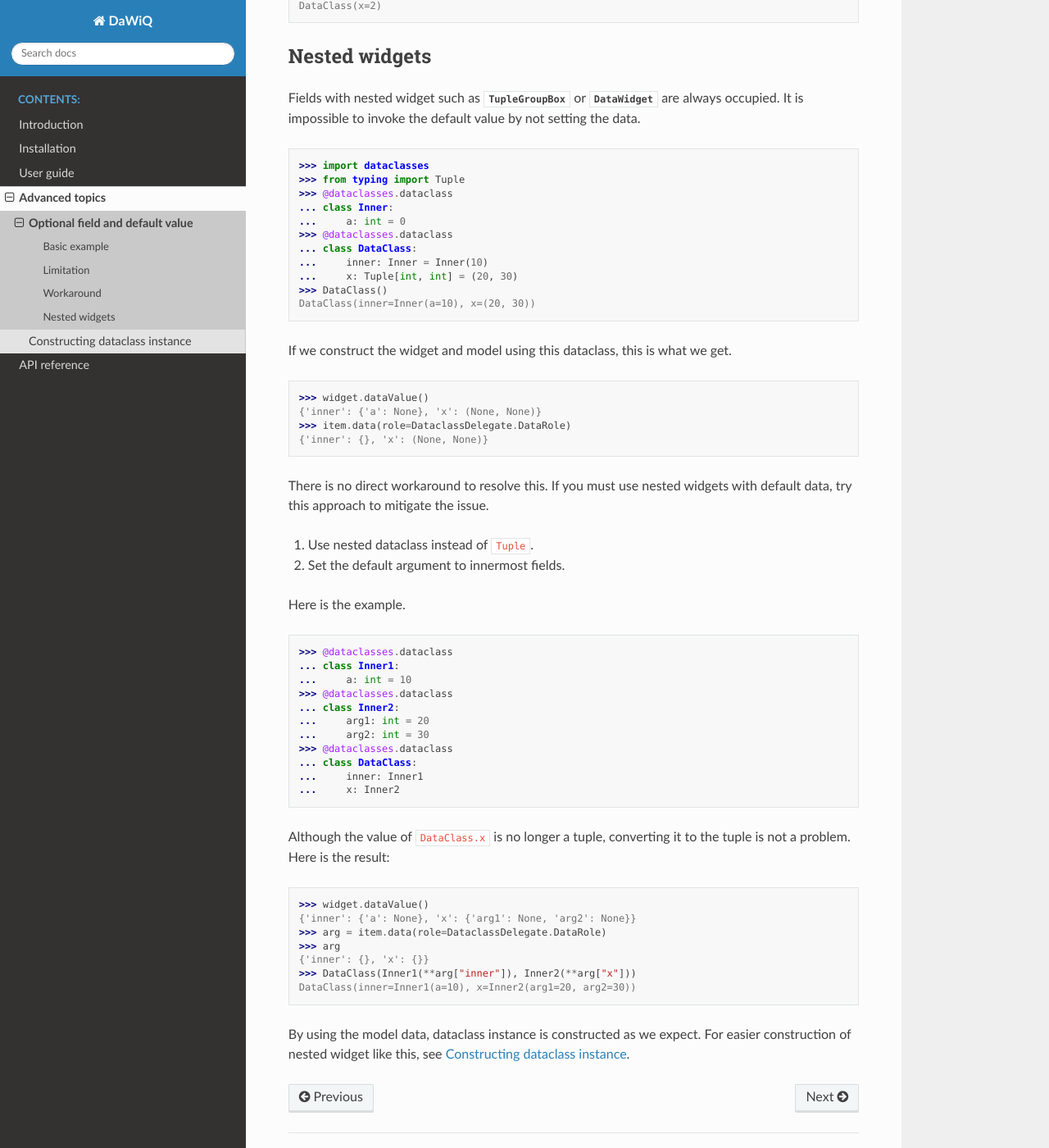
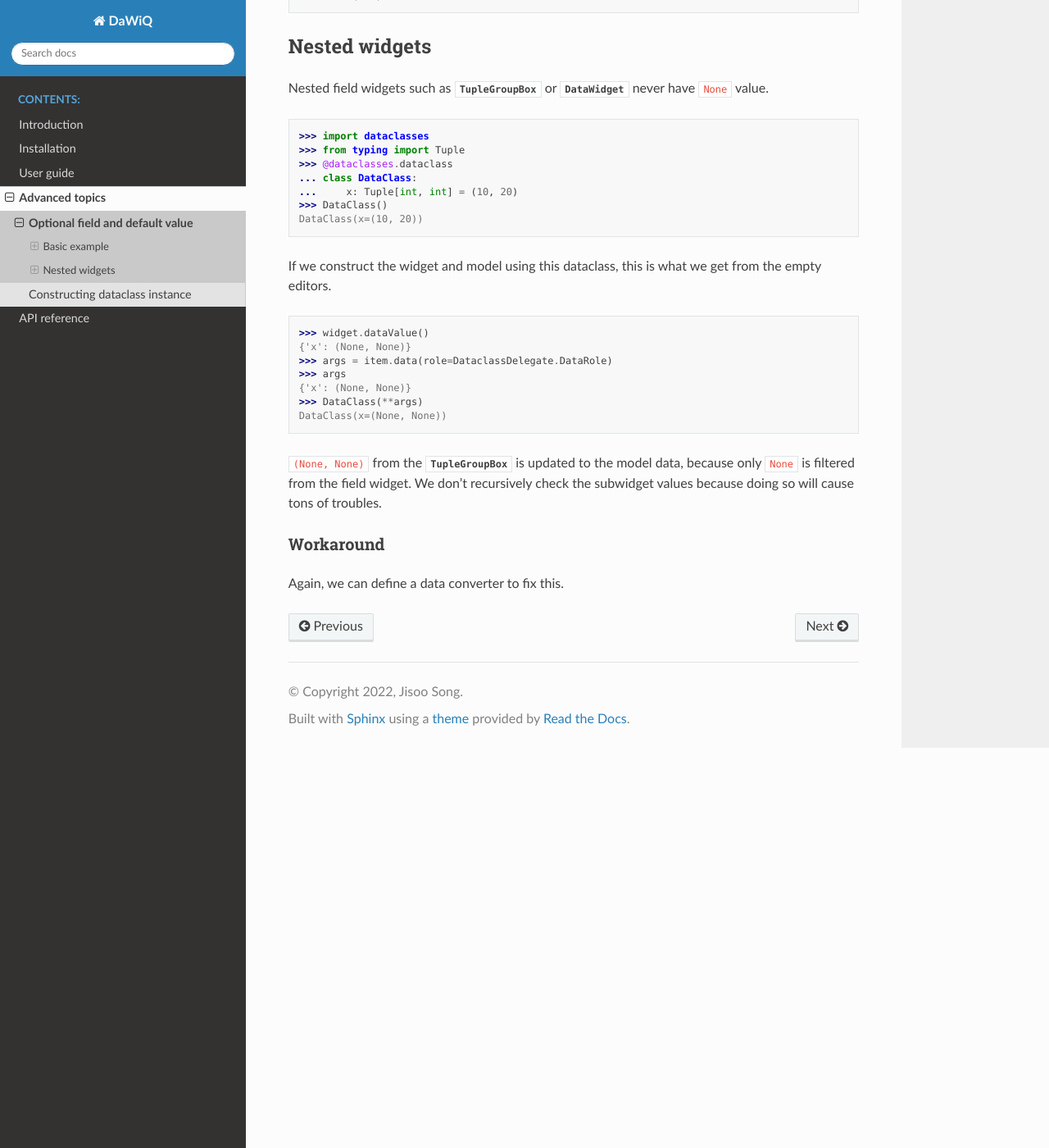
Before and after one commit to JSS95/dawiq, a Sphinx documentation site: the page built from doc/source/explanation/optional-vs-default.rst, in a window 1280 px wide and 1400 px high, scrolled down 3914 px. Shown: the whole window at 82% size. Built offline with Sphinx 7.4.7 and the Read the Docs theme 2.0.0, drawn with Linux system fonts in a browser that asks for light colours; some of the changed text lies outside the part shown.

Commit message:
doc: add doc for default value of nested widget
Enhance doc

```diff
--- a/doc/source/explanation/optional-vs-default.rst
+++ b/doc/source/explanation/optional-vs-default.rst
@@ -32,10 +32,10 @@ TypeError: __init__() missing 1 required positional argument: 'b'
 >>> DataClass(1, None)
 DataClass(a=1, b=None, c=0, d=None)
 
-``DataClass.b`` can have :obj:`None` value but the field is mandatory. On the other hand, ``DataClass.c`` is not mandatory but it should not be :obj:`None`.
+``DataClass.b`` can have ``None`` value but the field is mandatory. On the other hand, ``DataClass.c`` is not mandatory but it should not be ``None``.
 
 .. note::
-    In fact, Python does not perform type check and allows you to pass :obj:`None` to ``DataClass.c``.
+    In fact, Python does not perform type check and allows you to pass ``None`` to ``DataClass.c``.
     However this shouldn't be performed for robust typing.
 
 How will the data widget from ``DataClass`` be?
@@ -174,8 +174,8 @@ What about the widget data and the model data?
 >>> item.data(role=DataclassDelegate.DataRole)  # doctest: +SKIP
 {}
 
-Data values of all widgets are :obj:`None`, as :obj:`None` is designed to be.
-When setting the widget data to the model data, the delegate ignores the field with :obj:`None`.
+Data values of all widgets are ``None``, as ``None`` is designed to be.
+When setting the widget data to the model data, the delegate ignores the field with ``None``.
 Therefore the model data is an empty dictionary.
 
 Now let's change the widget data to update the model data.
@@ -197,7 +197,7 @@ DataClass(a=3, b=4, c=0, d=None)
 We can see that ``DataClass.c`` does not exist in the model data so the dataclass constructor used the default value instead.
 
 Limitation
-==========
+----------
 
 Now if we want to set ``None`` to ``DataClass.d``, we can just delete the field widget data.
 Then the field data in the model will be deleted and dataclass constructor will use the default value, which is ``None``.
@@ -227,11 +227,11 @@ It cannot be a valid value which is updated to the model data.
 
 This is the limitation of DaWiQ and in fact is an intended behavior.
 It is because defining a dedicated sentinel object makes things ugly when we serialize the data or construct nested dataclass.
-However a workaround is possible using the widget data converter explained in :ref:`data-model`.
 
 Workaround
-==========
+----------
 
+We can avoid this problem by using the widget data converter explained in :ref:`data-model`.
 Let's redefine the dataclass as follows and run the GUI construction code in the basic example section above.
 
 >>> import dataclasses
@@ -277,58 +277,30 @@ DataClass(x=2)
 Nested widgets
 ==============
 
-Fields with nested widget such as :class:`.TupleGroupBox` or :class:`.DataWidget` are always occupied.
-It is impossible to invoke the default value by not setting the data.
+Nested field widgets such as :class:`.TupleGroupBox` or :class:`.DataWidget` never have ``None`` value.
 
 >>> import dataclasses
 >>> from typing import Tuple
 >>> @dataclasses.dataclass
-... class Inner:
-...     a: int = 0
->>> @dataclasses.dataclass
 ... class DataClass:
-...     inner: Inner = Inner(10)
-...     x: Tuple[int, int] = (20, 30)
+...     x: Tuple[int, int] = (10, 20)
 >>> DataClass()
-DataClass(inner=Inner(a=10), x=(20, 30))
+DataClass(x=(10, 20))
 
-If we construct the widget and model using this dataclass, this is what we get.
+If we construct the widget and model using this dataclass, this is what we get from the empty editors.
 
 >>> widget.dataValue()  # doctest: +SKIP
-{'inner': {'a': None}, 'x': (None, None)}
->>> item.data(role=DataclassDelegate.DataRole)  # doctest: +SKIP
-{'inner': {}, 'x': (None, None)}
+{'x': (None, None)}
+>>> args = item.data(role=DataclassDelegate.DataRole)  # doctest: +SKIP
+>>> args  # doctest: +SKIP
+{'x': (None, None)}
+>>> DataClass(**args)  # doctest: +SKIP
+DataClass(x=(None, None))
 
-There is no direct workaround to resolve this.
-If you must use nested widgets with default data, try this approach to mitigate the issue.
+``(None, None)`` from the :class:`.TupleGroupBox` is updated to the model data, because only ``None`` is filtered from the field widget.
+We don't recursively check the subwidget values because doing so will cause tons of troubles.
 
-1. Use nested dataclass instead of ``Tuple``.
-2. Set the default argument to innermost fields.
+Workaround
+----------
 
-Here is the example.
-
->>> @dataclasses.dataclass
-... class Inner1:
-...     a: int = 10
->>> @dataclasses.dataclass
-... class Inner2:
-...     arg1: int = 20
-...     arg2: int = 30
->>> @dataclasses.dataclass
-... class DataClass:
-...     inner: Inner1
-...     x: Inner2
-
-Although the value of ``DataClass.x`` is no longer a tuple, converting it to the tuple is not a problem.
-Here is the result:
-
->>> widget.dataValue()  # doctest: +SKIP
-{'inner': {'a': None}, 'x': {'arg1': None, 'arg2': None}}
->>> arg = item.data(role=DataclassDelegate.DataRole)  # doctest: +SKIP
->>> arg  # doctest: +SKIP
-{'inner': {}, 'x': {}}
->>> DataClass(Inner1(**arg["inner"]), Inner2(**arg["x"]))
-DataClass(inner=Inner1(a=10), x=Inner2(arg1=20, arg2=30))
-
-By using the model data, dataclass instance is constructed as we expect.
-For easier construction of nested widget like this, see :ref:`construct-dataclass`.
+Again, we can define a data converter to fix this.
```
Also changed, not shown: 1 other file.
